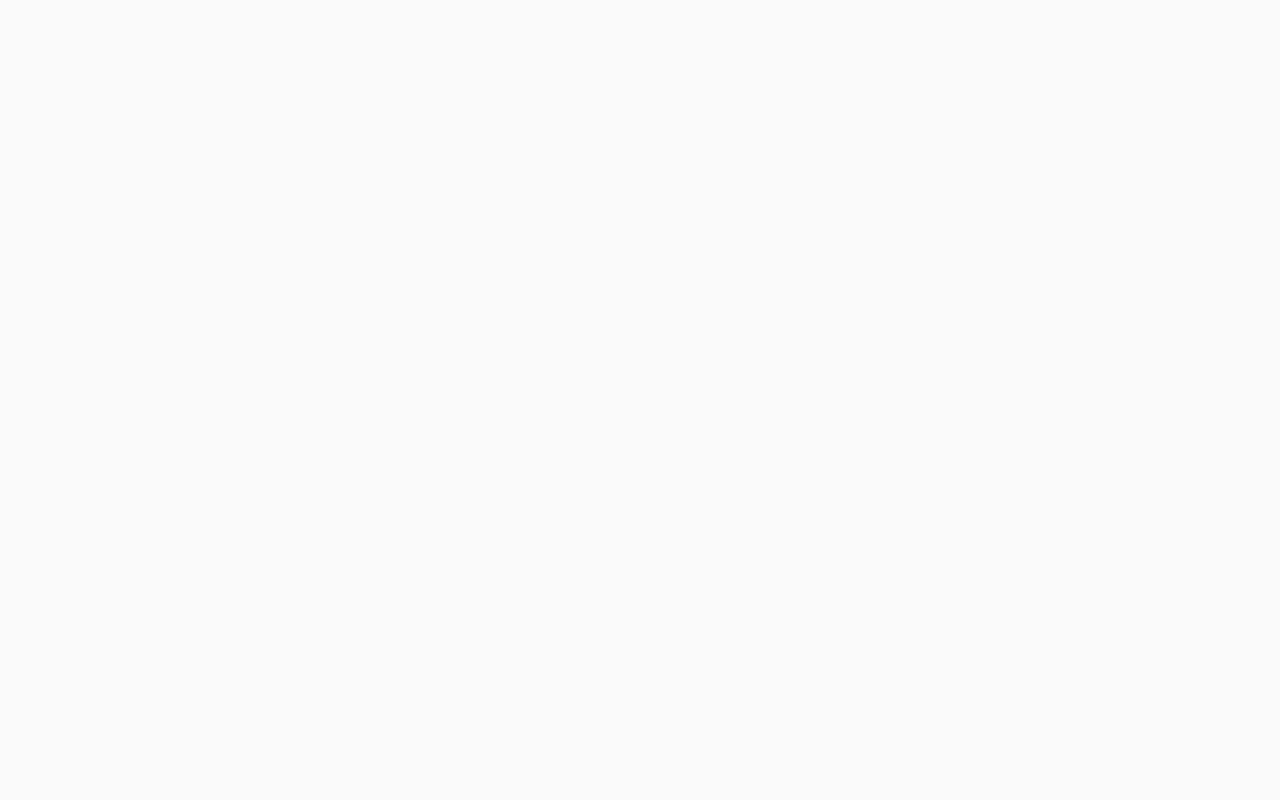
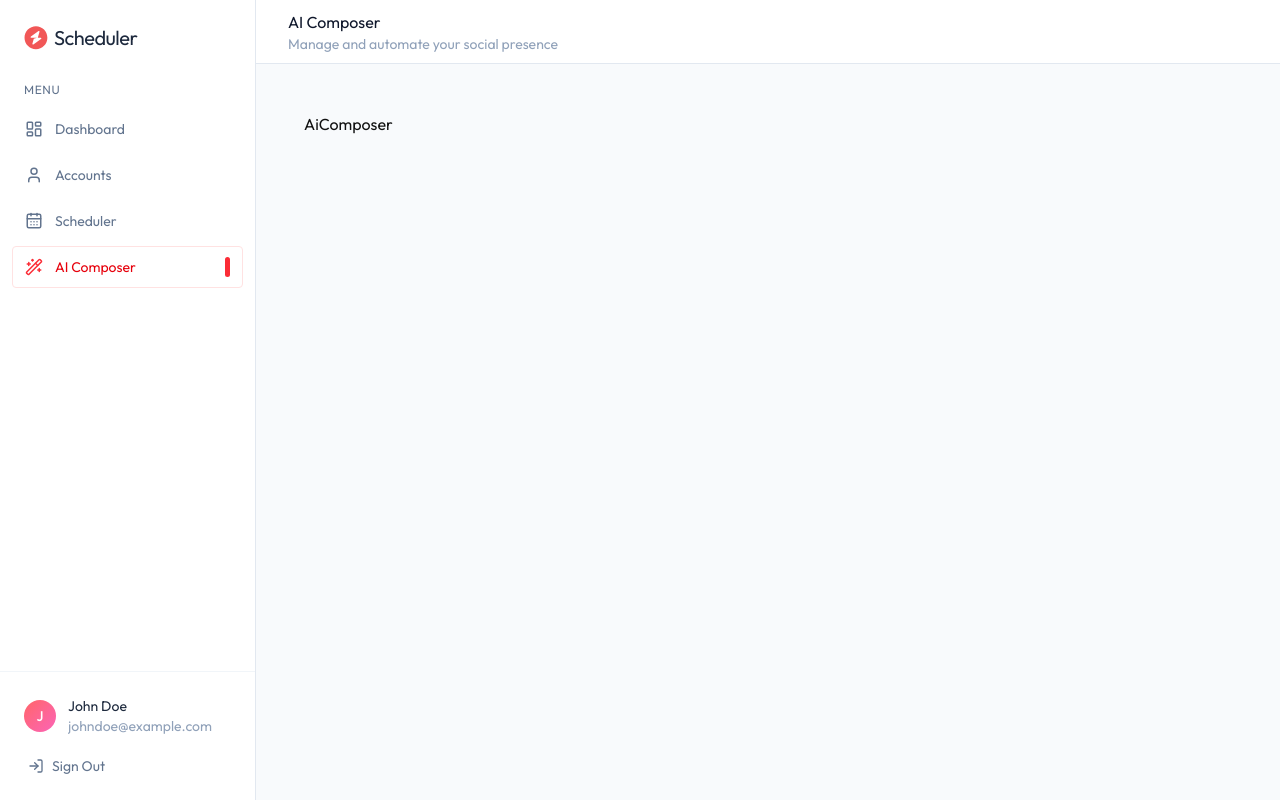
Before and after one commit to Divcroot/social-scheduler, a React (Vite) app in the folder client/: page /ai-composer in a window 1280 px wide. Before the commit this address had no page. Built offline with nearby package versions, Linux system fonts and the light colour scheme.

Commit message:
Sidebar completed

```diff
--- a/client/src/App.tsx
+++ b/client/src/App.tsx
@@ -1,6 +1,11 @@
 import { Route, Routes } from "react-router-dom";
 import Home from "./pages/Home";
 import Login from "./pages/Login";
+import Layout from "./components/Layout";
+import Dashboard from "./pages/Dashboard";
+import Accounts from "./pages/Accounts";
+import Scheduler from "./pages/Scheduler";
+import AIComposer from "./pages/AiComposer";
 
 export default function App() {
     return (
@@ -8,6 +13,12 @@ export default function App() {
             <Routes>
                 <Route path="/" element={<Home />} />
                 <Route path="/login" element={<Login />} />
+                <Route element={<Layout />}>
+                    <Route path="/dashboard" element={<Dashboard />} />
+                    <Route path="/accounts" element={<Accounts />} />
+                    <Route path="/schedule" element={<Scheduler />} />
+                    <Route path="/ai-composer" element={<AIComposer />} />
+                </Route>
             </Routes>
         </>
     );
--- /dev/null
+++ b/client/src/components/Layout.tsx
@@ -0,0 +1,51 @@
+import { useState } from "react"
+import Sidebar from "./Sidebar"
+import { Outlet, useLocation } from "react-router-dom";
+import { MenuIcon } from "lucide-react";
+
+const pageTitles : Record<string, string> = {
+    '/dashboard': "Dashboard",
+    '/accounts': "Social Accounts",
+    '/schedule': "Post Scheduler",
+    '/ai-composer': 'AI Composer'
+}
+
+const Layout = () => {
+
+    const location = useLocation();
+
+    const title = pageTitles[location.pathname] || "SocialAI";
+
+    const [isMobileMenuOpen, setIsMobileMenuOpen] = useState(false);
+
+  return (
+    <div className="flex h-screen bg-slate-50">
+
+        {/* Mobile Overlay */}
+        {isMobileMenuOpen && <div className="fixed inset-0 bg-slate-900/50 z-40 md:hidden" onClick={()=> setIsMobileMenuOpen(false)}/>}
+
+        <Sidebar isOpen = {isMobileMenuOpen} setIsOpen = {setIsMobileMenuOpen}/>
+
+        <div className="flex-1 flex flex-col overflow-hidden">
+            {/* Top bar */}
+            <header className="h-16 bg-white border-b border-slate-200 flex items-center px-4 md:px-8 gap-4">
+
+                <button className="p-2 -ml-2 text-slate-500 md:hidden" onClick={() => setIsMobileMenuOpen(true)}>
+                    <MenuIcon className="size-6"/>
+                </button>
+
+                <div>
+                    <h1 className="text-slate-900">{title}</h1>
+                    <p className="text-sm text-slate-400 hidden sm:block">Manage and automate your social presence</p>
+                </div>
+
+            </header>
+            <main className="flex-1 overflow-auto p-4 sm:p-6 md:p-8 xl:p-12">
+                <Outlet />
+            </main>
+        </div>
+    </div>
+  )
+}
+
+export default Layout
--- /dev/null
+++ b/client/src/components/Sidebar.tsx
@@ -0,0 +1,77 @@
+import { CalendarDaysIcon, LayoutDashboardIcon, LogInIcon, UserIcon, Wand2Icon } from "lucide-react"
+import { NavLink, useLocation } from "react-router-dom"
+
+const Sidebar = ({isOpen, setIsOpen}: {isOpen: boolean, setIsOpen: (val: boolean) => void}) => {
+
+    const {logout, user} = {
+        logout: () => {
+            window.location.href = '/';
+        },
+        user: {name: 'John Doe', email: 'johndoe@example.com'}
+    }
+
+    const location = useLocation();
+
+    const navItems = [
+        {name: 'Dashboard', icon: LayoutDashboardIcon, path: '/dashboard'},
+        {name: 'Accounts', icon: UserIcon, path: '/accounts'},
+        {name: 'Scheduler', icon: CalendarDaysIcon, path: '/schedule'},
+        {name: 'AI Composer', icon: Wand2Icon, path: '/ai-composer'}
+    ]
+
+  return (
+    <div className={`fixed inset-y-0 left-0 z-50 w-64 bg-white border-r border-slate-200 flex flex-col h-full transform transition-transform duration-200 ease-in-out md:relative md:translate-x-0 ${isOpen ? 'translate-x-0' : '-translate-x-full'}`}>
+
+        {/* Logo */}
+        <div className="p-6 pb-4">
+            <div className="text-xl tracking-tight text-slate-800 flex items-center gap-1.5">
+                <img src="/logo.svg" alt="logo" className="size-6"/>
+                Scheduler
+            </div>
+        </div>
+
+        {/* Nav Section */}
+        <div className="px-6 py-2">
+            <span className="text-xs text-slate-500 uppercase tracking-wider">Menu</span>
+        </div>
+
+        {/* Nav Links */}
+        <nav className="flex-1 px-3 space-y-1">
+            {navItems.map((item) => {
+                const isActive = location.pathname === item.path;
+
+                return (
+                    <NavLink key={item.name} to={item.path} end={item.path === '/dashboard'} onClick={() => setIsOpen(false)}
+                    className={`flex items-center gap-3 px-3 py-2.5 rounded text-sm transition-all duration-150 border ${isActive ? 'text-red-600 border-red-100' : 'text-slate-500 hover:bg-slate-50 border-transparent hover:text-slate-700'}`}>
+                        <item.icon className={`size-4.5 shrink-0 ${isActive ? 'text-red-500' : 'text-slate-500'}`}/>
+                        {item.name}
+                        {isActive && <span className="ml-auto w-1.25 h-5 rounded-full bg-red-500"/>}
+                    </NavLink>
+                )
+            })}
+        </nav>
+
+        {/* User Footer */}
+        <div className="p-4 border-t border-slate-100">
+            <div className="flex items-center gap-3 p-2 rounded-xl hover:bg-slate-50 transition-colors">
+                <div className="size-8 rounded-full bg-linear-to-br from-red-400 to-pink-400 flex items-center justify-center text-white text-sm font-medium shrink-0">
+                    {user?.name?.charAt(0).toUpperCase() || "U"}
+                </div>
+
+                <div className="flex-1 min-w-0">
+                    <div className="text-sm text-slate-800 truncate">{user?.name}</div>
+                    <div className="text-sm text-slate-400 truncate">{user?.email}</div>
+                </div>
+            </div>
+
+            <button onClick={logout} className="mt-1 flex items-center gap-2 px-3 py-2 w-full rounded text-sm text-slate-500 hover:bg-red-50 hover:text-red-500 transition-all duration-150">
+                <LogInIcon className="size-4"/>
+                Sign Out
+            </button>
+        </div>
+
+    </div>
+  )
+}
+
+export default Sidebar
--- /dev/null
+++ b/client/src/pages/AIComposer.tsx
@@ -0,0 +1,8 @@
+
+const AIComposer = () => {
+  return (
+    <div>AiComposer</div>
+  )
+}
+
+export default AIComposer
--- /dev/null
+++ b/client/src/pages/Accounts.tsx
@@ -0,0 +1,8 @@
+
+const Accounts = () => {
+  return (
+    <div>Accounts</div>
+  )
+}
+
+export default Accounts
--- /dev/null
+++ b/client/src/pages/Dashboard.tsx
@@ -0,0 +1,8 @@
+
+const Dashboard = () => {
+  return (
+    <div>Dashboard</div>
+  )
+}
+
+export default Dashboard
--- /dev/null
+++ b/client/src/pages/Scheduler.tsx
@@ -0,0 +1,8 @@
+
+const Scheduler = () => {
+  return (
+    <div>Scheduler</div>
+  )
+}
+
+export default Scheduler
```
